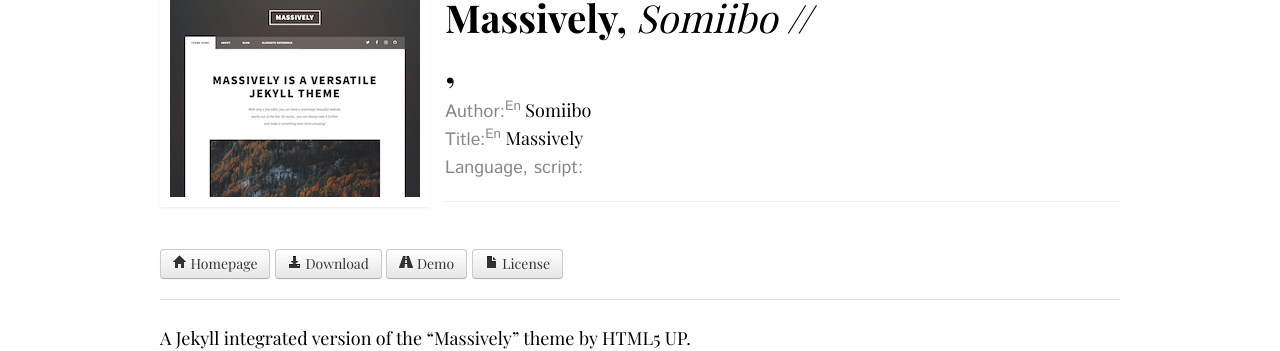
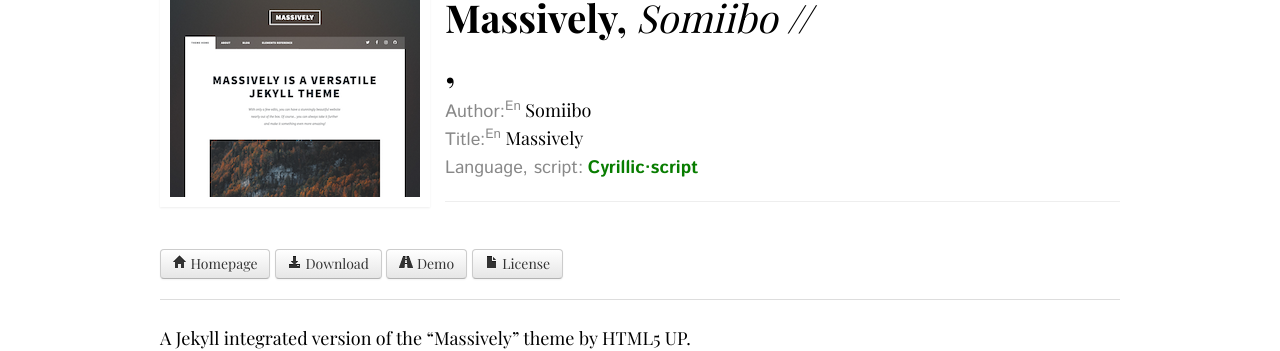
Before and after one commit to mlare/vodary, a Jekyll site: the page built from _posts/2017-11-12-massively.markdown, in a window 1280 px wide. Shown: the part 480-831 px from the top of the page. Built offline with Jekyll 4.4.1, drawn with Linux system fonts in a browser that asks for light colours; some web fonts are replaced; Markdown is read by kramdown in place of the engine named in the settings.

Commit message:
Update 2017-11-12-massively.markdown

```diff
--- a/_posts/2017-11-12-massively.markdown
+++ b/_posts/2017-11-12-massively.markdown
@@ -6,6 +6,7 @@
 download: https://github.com/iwiedenm/jekyll-theme-massively-src/archive/master.zip
 demo: https://iwiedenm.github.io/jekyll-theme-massively/
 author: Somiibo
+tags: Cyrillic·script
 thumbnail: massively.png
 license: Creative Commons Attribution 3.0 Unported License
 license_link: https://github.com/iwiedenm/jekyll-theme-massively-src/blob/master/LICENSE.md
```
